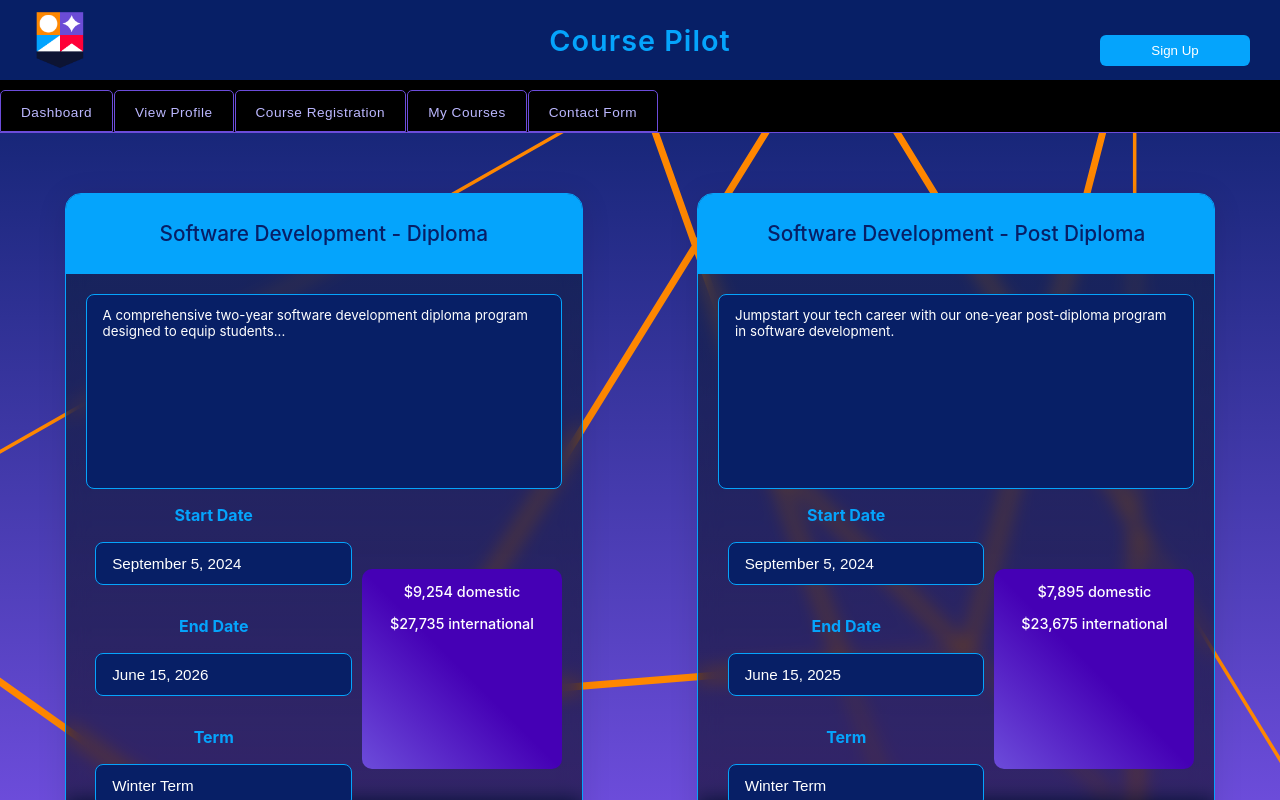
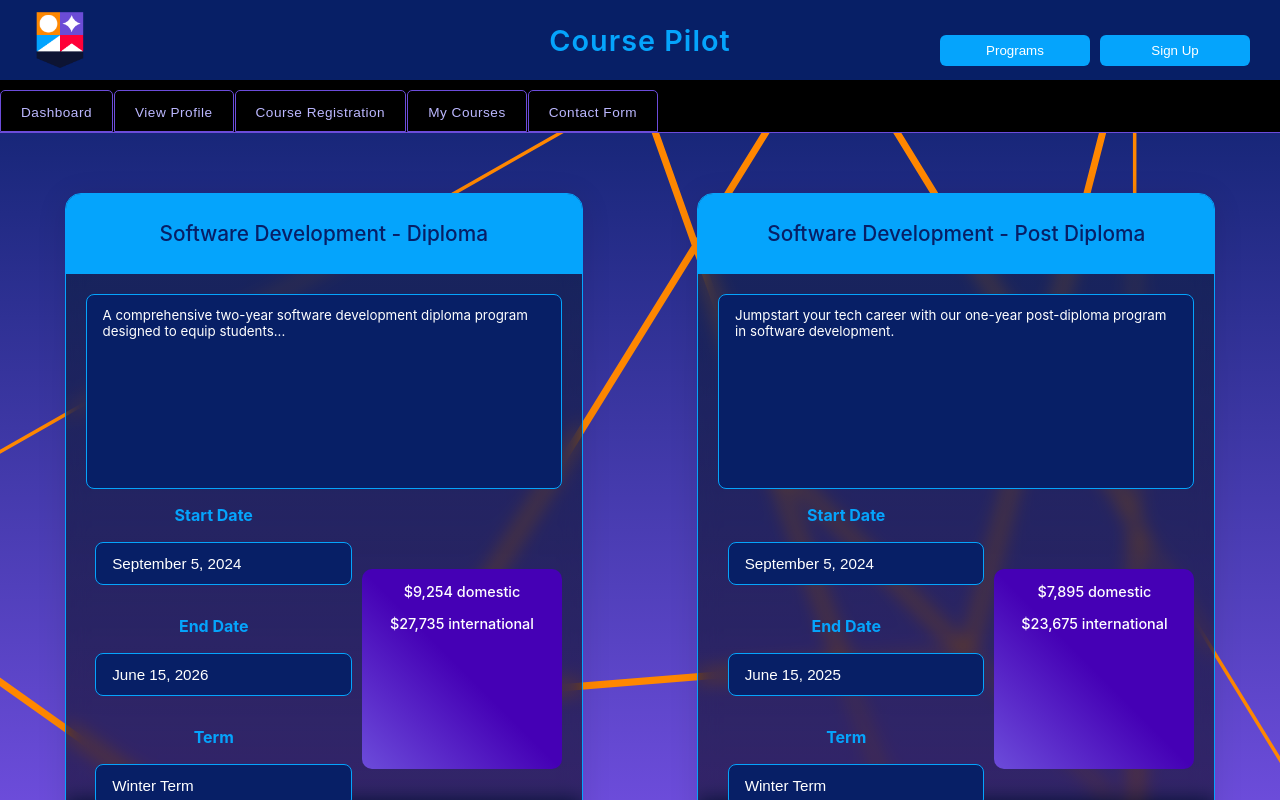
Before and after one commit to ShadeKnightly/CoursePilot, a React (Create React App) app in the folder course-pilot/: page /viewPrograms in a window 1280 px wide. Shown: the top 800 px of the page. Built offline with nearby package versions, Linux system fonts and the light colour scheme.

Commit message:
updated viewPrograms to be a common page. Added a button on the header and hooked it up for navigation to viewPrograms.

```diff
--- a/course-pilot/src/App.js
+++ b/course-pilot/src/App.js
@@ -15,7 +15,7 @@ import SignUp from "./pages/Guest/SignUp/signUp.jsx";
 // import Manage from "./pages/Manage";
 // import Contact from "./pages/Contact";
 import "./styles/Variables.css";
-import ViewPrograms from "./pages/Guest/viewPrograms/viewPrograms.jsx";
+import ViewPrograms from "./pages/Common/viewPrograms/viewPrograms.jsx";
 
 
 function App() {
--- a/course-pilot/src/components/Header/Header.css
+++ b/course-pilot/src/components/Header/Header.css
@@ -39,7 +39,7 @@
   align-items: center;
 }
 
-.signup-link {
+.header-button {
   color: white;
   background-color: var(--color-accent);
   text-decoration: none;
@@ -49,6 +49,6 @@
   transition: background-color 0.2s ease;
 }
 
-.signup-link:hover {
+.header-button:hover {
   background-color: var(--color-orange);
 }
--- a/course-pilot/src/components/Header/Header.jsx
+++ b/course-pilot/src/components/Header/Header.jsx
@@ -19,6 +19,10 @@ function Header() {
     navigate("/signup");
   };
 
+  const handleViewPrograms = () => {
+    navigate("/viewPrograms");
+  }
+
   const handleSignUp = () => {
     navigate("/signup");
   };
@@ -38,6 +42,14 @@ function Header() {
       <h1 className="title">Course Pilot</h1>
 
       <div className="header-right">
+
+        <button
+        onClick={handleViewPrograms}
+        className="header-button"
+        style={{ marginRight: "10px" }}>
+        Programs
+        </button>
+
         {user ? (
           <>
             <span style={{ marginRight: "10px", fontWeight: "500" }}>
@@ -45,14 +57,12 @@ function Header() {
             </span>
             <button
               onClick={handleSignOut}
-              className="signup-link"
-              style={{ backgroundColor: "var(--color-orange)" }}
-            >
+              className="header-button">
               Sign Out
             </button>
           </>
         ) : (
-          <button onClick={handleSignUp} className="signup-link">
+          <button onClick={handleSignUp} className="header-button">
             Sign Up
           </button>
         )}
--- a/course-pilot/src/pages/Guest/viewPrograms/viewPrograms.jsx
+++ b/course-pilot/src/pages/Common/viewPrograms/viewPrograms.jsx
@@ -4,8 +4,6 @@ import InputBox, { LargeInputBox } from "../../../components/inputBox/inputBox";
 
 import "./viewPrograms.css";
 
-
-import "./viewPrograms.css";
 
 const fetchAllPrograms = () => {
   return new Promise((resolve) => {
```
Also changed, not shown: course-pilot/src/pages/Common/viewPrograms/viewPrograms.css (renamed from course-pilot/src/pages/Guest/viewPrograms/viewPrograms.css).
